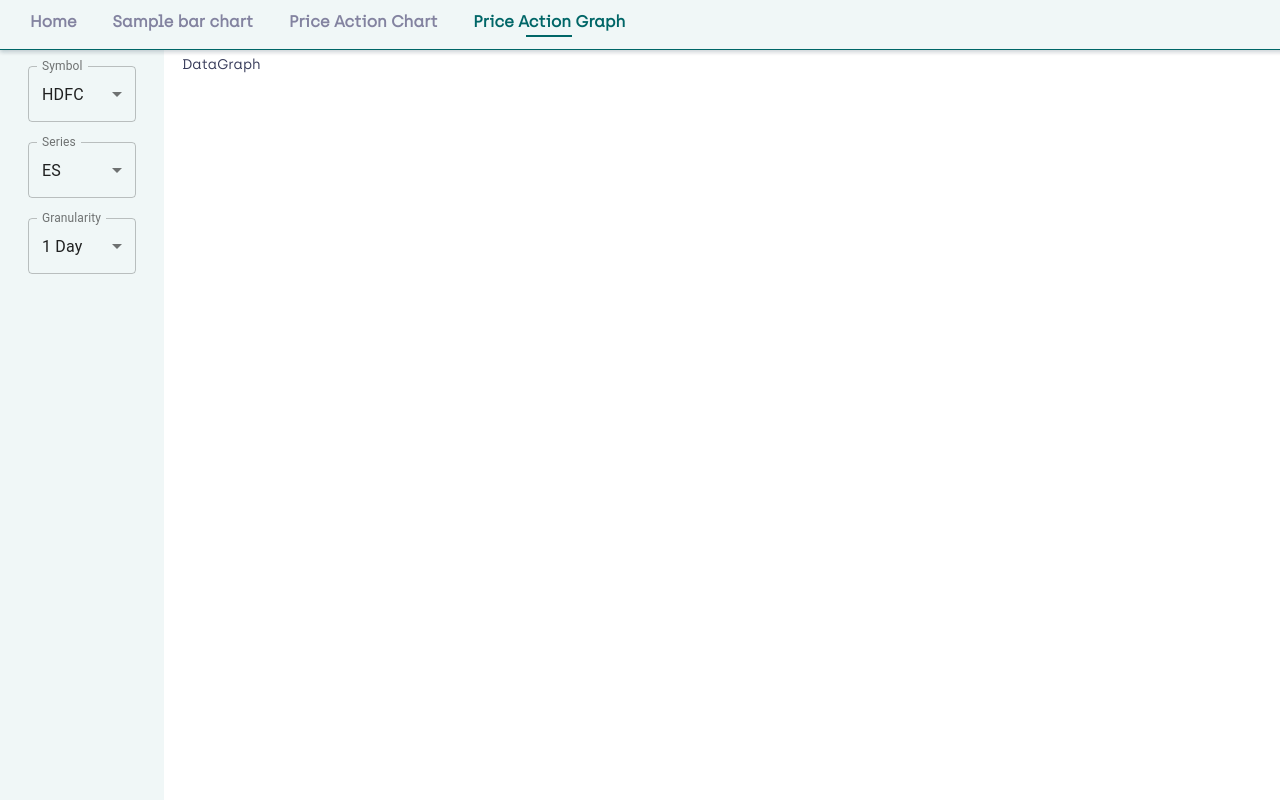
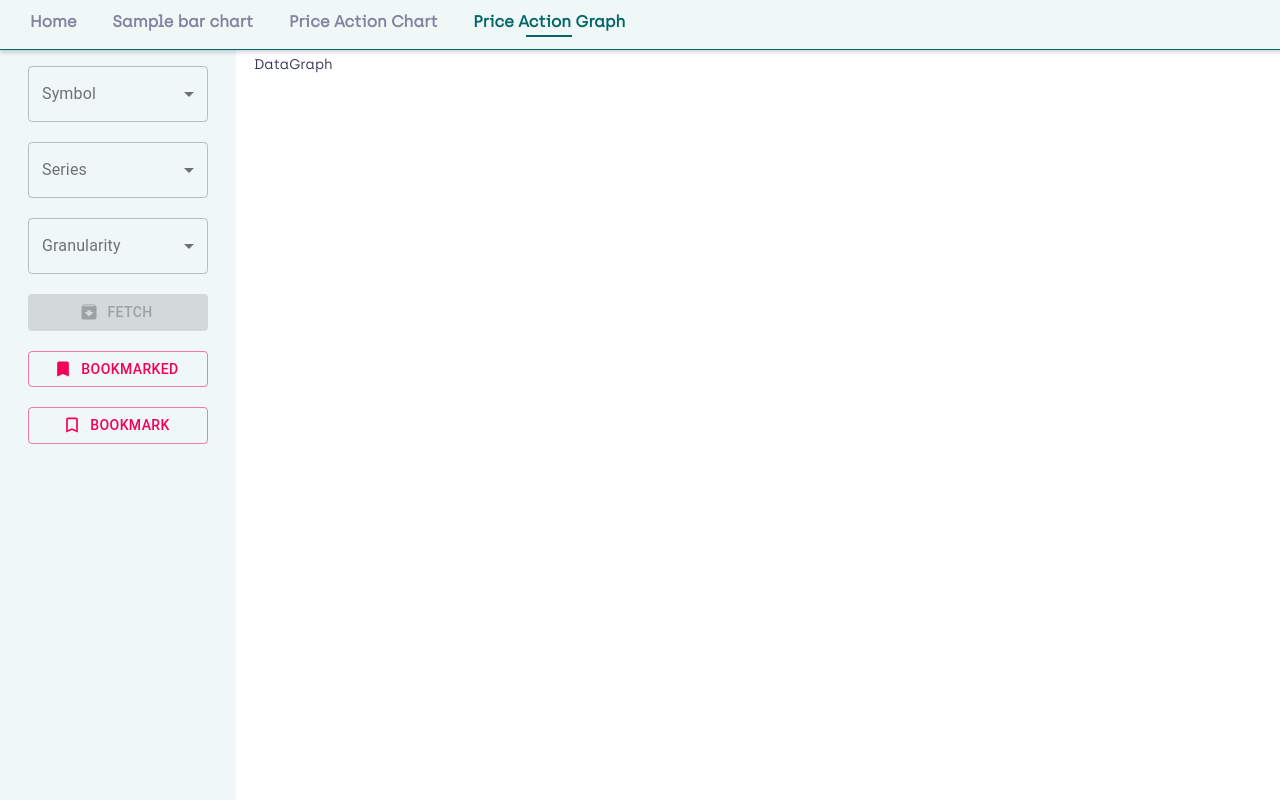
Before and after one commit to algotradeX/atx-dashboard, a React (Create React App) app: page /price-action-graph in a window 1280 px wide. Shown: the top 800 px of the page. Built offline with nearby package versions, Linux system fonts and the light colour scheme.

Commit message:
Add material ui, axios, DataSelector parts

```diff
--- a/package.json
+++ b/package.json
@@ -4,9 +4,11 @@
   "private": true,
   "dependencies": {
     "@material-ui/core": "4.9.11",
+    "@material-ui/icons": "4.9.1",
     "@testing-library/jest-dom": "^4.2.4",
     "@testing-library/react": "^9.3.2",
     "@testing-library/user-event": "^7.1.2",
+    "axios": "0.19.2",
     "classnames": "2.2.6",
     "d3": "5.15.1",
     "d3-array": "2.4.0",
--- a/src/components/NavigationBar/NavBar.js
+++ b/src/components/NavigationBar/NavBar.js
@@ -41,7 +41,7 @@ export function NavigationBar() {
         const pathArray = Object.keys(navigationMap);
         const selectedIndex = pathArray.findIndex((path) => path === pathname);
         setSelected(selectedIndex);
-    }, []);
+    }, [location.pathname, navigationMap]);
 
 
     return (
--- a/src/components/PriceActionGraph/DataSelector.js
+++ b/src/components/PriceActionGraph/DataSelector.js
@@ -2,15 +2,19 @@ import React from 'react';
 import Styles from './DataSelector.module.scss';
 import InputLabel from '@material-ui/core/InputLabel';
 import FormControl from '@material-ui/core/FormControl';
+import Button from '@material-ui/core/Button';
+import ArchiveIcon from '@material-ui/icons/Archive';
+import BookmarkIcon from '@material-ui/icons/Bookmark';
+import BookmarkBorderIcon from '@material-ui/icons/BookmarkBorder';
 import Select from '@material-ui/core/Select';
 
 class DataSelector extends React.Component {
     constructor(props){
         super(props);
         this.state = {
-            symbol: 'HDFC',
-            series: 'ES',
-            granularity: '1080',
+            symbol: '',
+            series: '',
+            granularity: '',
             saved: true
         };
     }
@@ -24,9 +28,15 @@ class DataSelector extends React.Component {
         });
     };
 
+    fetchData = () => {
+        if(this.state.symbol !== "" && this.state.series !== "" && this.state.granularity !== "") {
+            this.props.fetchData && this.props.fetchData();
+        }
+    };
+
     componentDidUpdate(prevProps, prevState, snapshot) {
         if(!this.state.saved) {
-            this.props.saveSelectedData && this.props.saveSelectedData({
+            this.props.saveSelectedOptions && this.props.saveSelectedOptions({
                 symbol: this.state.symbol,
                 series: this.state.series,
                 granularity: this.state.granularity
@@ -50,9 +60,12 @@ class DataSelector extends React.Component {
                             id: 'outlined-age-native-simple',
                         }}
                     >
-                        <option value={"HDFC"}>HDFC</option>
-                        <option value={"Bajaj"}>Bajaj</option>
-                        <option value={"Alchem"}>Alchem</option>
+                        <option aria-label="None" value="" />
+                        {Object.keys(this.props.availableOptions && this.props.availableOptions.symbols).map((sym) =>
+                            (<option value={sym} key={sym}>
+                                {this.props.availableOptions.symbols[sym].display}
+                            </option>)
+                        )}
                     </Select>
                 </FormControl>
 
@@ -68,8 +81,12 @@ class DataSelector extends React.Component {
                             id: 'outlined-age-native-simple',
                         }}
                     >
-                        <option value={"EL"}>EL</option>
-                        <option value={"ES"}>ES</option>
+                        <option aria-label="None" value="" />
+                        {this.props.availableOptions &&  this.props.availableOptions.symbols &&
+                            this.props.availableOptions.symbols[this.state.symbol] &&
+                            this.props.availableOptions.symbols[this.state.symbol].series.map(
+                            (series) => <option value={series} key={series}>{series}</option>
+                        )}
                     </Select>
                 </FormControl>
 
@@ -85,11 +102,45 @@ class DataSelector extends React.Component {
                             id: 'outlined-age-native-simple',
                         }}
                     >
-                        <option value={"1080"}>1 Day</option>
-                        <option value={"300"}>5 Min</option>
-                        <option value={"60"}>1 Min</option>
+                        <option aria-label="None" value="" />
+                        {Object.keys(this.props.availableOptions && this.props.availableOptions.granularity).map((g) =>
+                            (<option value={g} key={g}>
+                                {this.props.availableOptions.granularity[g]}
+                            </option>)
+                        )}
                     </Select>
                 </FormControl>
+
+                <Button
+                    variant="contained"
+                    color={"primary"}
+                    className={Styles.dsButton}
+                    startIcon={<ArchiveIcon/>}
+                    onClick={this.fetchData}
+                    disabled={(this.state.symbol !== "" && this.state.series !== "" && this.state.granularity !== "") ?
+                        false : true
+                    }
+                >
+                    Fetch
+                </Button>
+
+                <Button
+                    variant="outlined"
+                    color="secondary"
+                    className={Styles.dsButton}
+                    startIcon={<BookmarkIcon/>}
+                >
+                    Bookmarked
+                </Button>
+
+                <Button
+                    variant="outlined"
+                    color="secondary"
+                    className={Styles.dsButton}
+                    startIcon={<BookmarkBorderIcon/>}
+                >
+                    Bookmark
+                </Button>
             </div>
         );
     }
--- a/src/components/PriceActionGraph/DataSelector.module.scss
+++ b/src/components/PriceActionGraph/DataSelector.module.scss
@@ -7,10 +7,14 @@
     background-color: $background-color;
     padding: 6px 18px;
     min-width: 100px;
-    width: 10vw;
+    max-width: 200px;
+    width: 20vw;
     font-size: 14px;
     .formControl {
         margin: 10px;
         min-width: 60px;
     }
+    .dsButton {
+        margin: 10px;
+    }
 }
--- a/src/containers/PriceActionGraph.js
+++ b/src/containers/PriceActionGraph.js
@@ -1,4 +1,5 @@
 import React from 'react';
+import {fetchGraphData} from "../services/AtxDataProcessor";
 import Styles from "./PriceActionGraph.module.scss";
 import DataSelector from "../components/PriceActionGraph/DataSelector";
 import DataGraph from "../components/PriceActionGraph/DataGraph";
@@ -7,19 +8,50 @@ class PriceActionGraph extends React.Component {
     constructor(props){
         super(props);
         this.state = {
-            selectedData: null
+            options: {
+                symbols: {
+                    HDFC: {
+                        display: "HDFC",
+                        series: ["EQ", "W2"]
+                    },
+                    ALCHEM: {
+                        display: "ALCHEM",
+                        series: ["BE"]
+                    }
+                },
+                granularity: {
+                    "1440": "1 day",
+                    "5": "5 min",
+                    "1": "1 min"
+                }
+            },
+            selectedOptions: null,
+            graphData: null
         };
     }
 
-    saveSelectedData(s) {
-        this.setState({selectedData: s});
+    saveSelectedOptions(s) {
+        this.setState({selectedOptions: s});
+    }
+
+    fetchDataGivenOptions() {
+        console.log("fetchDataGivenOptions");
+        const options = this.state.selectedOptions;
+        fetchGraphData(options);
     }
 
     render() {
         return (
             <div className={Styles.PriceActionGraphContainer}>
-                <DataSelector saveSelectedData={s => this.saveSelectedData(s)}/>
-                <DataGraph selection={this.state.selectedData}/>
+                <DataSelector
+                    availableOptions={this.state.options}
+                    saveSelectedOptions={s => this.saveSelectedOptions(s)}
+                    fetchData={() => this.fetchDataGivenOptions()}
+                />
+                <DataGraph
+                    selection={this.state.selectedOptions}
+                    data={this.state.graphData}
+                />
             </div>
         );
     }
--- /dev/null
+++ b/src/services/AtxDataProcessor.js
@@ -0,0 +1,16 @@
+const axios = require('axios');
+
+export function fetchGraphData(symbol, series, granularity) {
+    return axios.get("http://localhost:8420/api/v1/dashboard/fetchGraphData")
+        .then(function (response) {
+            // handle success
+            console.log(response);
+        })
+        .catch(function (error) {
+            // handle error
+            console.log(error);
+        })
+        .then(function () {
+            // always executed
+        });
+}
```
Also changed, not shown: 1 other file (tests, documents, lock files or other folders).
